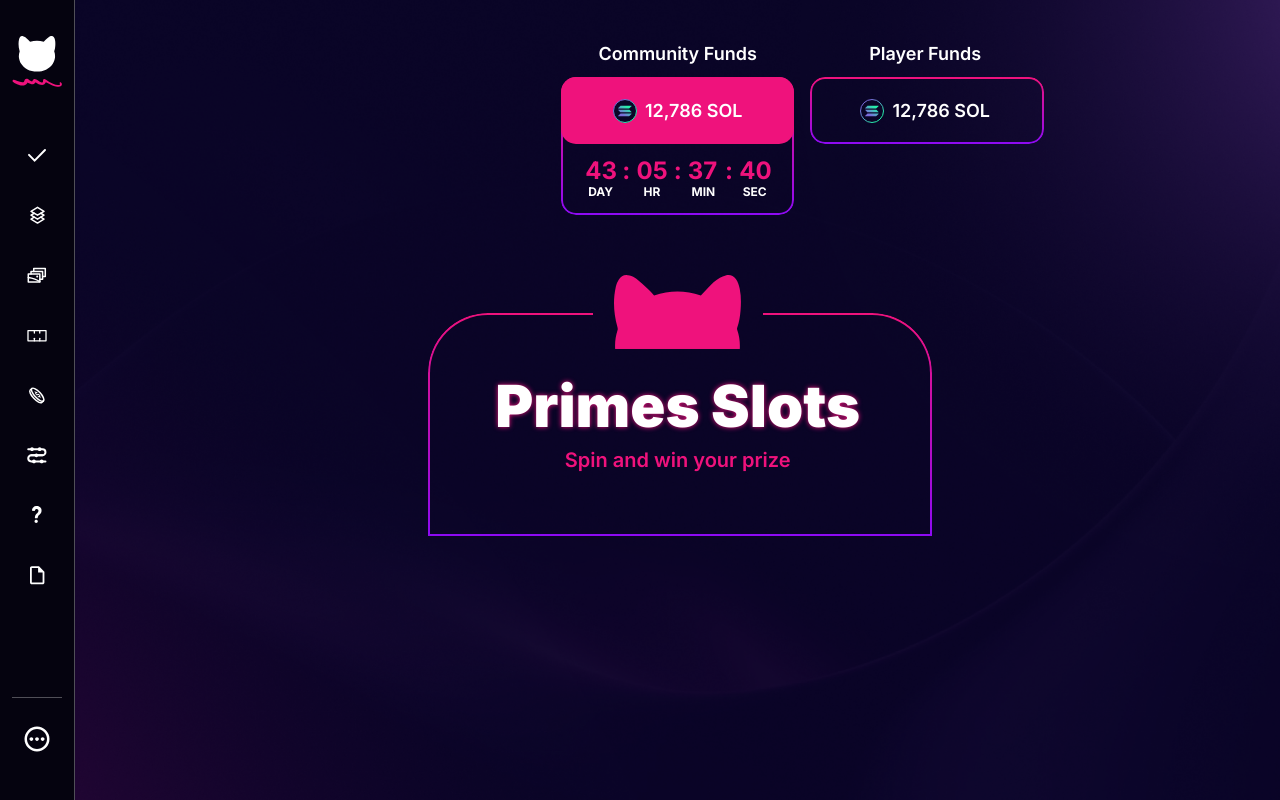
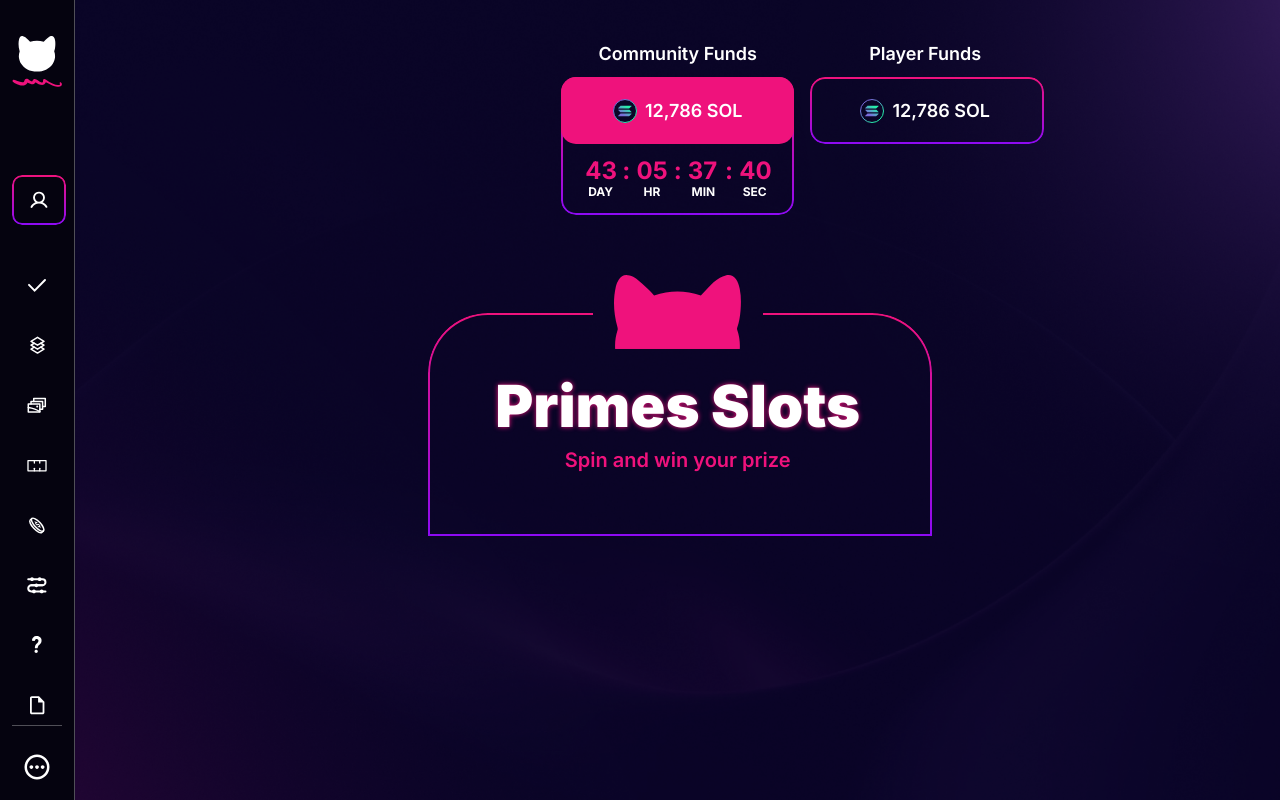
Before and after one commit to jupiter0913/primes-slots, a React (Create React App) app: page / in a window 1280 px wide. Built offline with nearby package versions, Linux system fonts and the light colour scheme.

Commit message:
Add AccountButton component.

```diff
--- /dev/null
+++ b/src/components/Button/AccountButton/index.js
@@ -0,0 +1,43 @@
+import React from 'react'
+
+// mui components
+import Button from '@mui/material/Button'
+
+// assets
+import UserWhiteIcon from 'src/assets/icons/user-white.svg'
+
+const AccountButton = props => {
+  return (
+    <Button
+      sx={{
+        width: '50px',
+        minWidth: '50px',
+        height: '50px',
+        display: 'flex',
+        justifyContent: 'center',
+        position: 'relative',
+        zIndex: 0,
+        borderRadius: '10px',
+        alignItems: 'center',
+        ':before': {
+          width: '100%',
+          content: '""',
+          position: 'absolute',
+          zIndex: -1,
+          inset: 0,
+          padding: '2px',
+          borderRadius: '10px',
+          background: 'linear-gradient(to top, #8D0AF4, #EF127C)',
+          WebkitMask: 'linear-gradient(#fff 0 0) content-box, linear-gradient(#fff 0 0)',
+          mask: 'linear-gradient(#fff 0 0) content-box, linear-gradient(#fff 0 0)',
+          WebkitMaskComposite: 'xor',
+          maskComposite: 'exclude',
+        },
+      }}
+    >
+      <img src={UserWhiteIcon} alt="" style={{ paddingLeft: '4px' }} />
+    </Button>
+  )
+}
+
+export default AccountButton
--- a/src/components/Card/TitleCard/index.js
+++ b/src/components/Card/TitleCard/index.js
@@ -6,7 +6,6 @@ import Typography from '@mui/material/Typography'
 
 // assets
 import CatPinkIcon from 'src/assets/icons/cat-pink.svg'
-import SOLIcon from 'src/assets/icons/sol.svg'
 
 const TitleCard = props => {
   const { title, description } = props
--- a/src/components/Navigation/index.js
+++ b/src/components/Navigation/index.js
@@ -5,6 +5,9 @@ import { useLocation, useNavigate } from 'react-router-dom'
 // mui components
 import Box from '@mui/material/Box'
 import Button from '@mui/material/Button'
+
+// custom components
+import AccountButton from 'src/components/Button/AccountButton'
 
 // assets
 import Logo from 'src/assets/icons/logo.svg'
@@ -77,6 +80,9 @@ const Navigation = props => {
         <Button onClick={() => navigate('/')}>
           <img src={Logo} alt="" />
         </Button>
+        <Box sx={{ paddingTop: '40px' }}>
+          <AccountButton />
+        </Box>
         <Box sx={{ display: 'flex', flexWrap: 'wrap', justifyContent: 'center', gap: '20px' }}>
           <Button
             sx={location.pathname === '/01' ? activeNavContainer : navContainer}
```
Also changed, not shown: src/assets/icons/user-white.svg (added).
